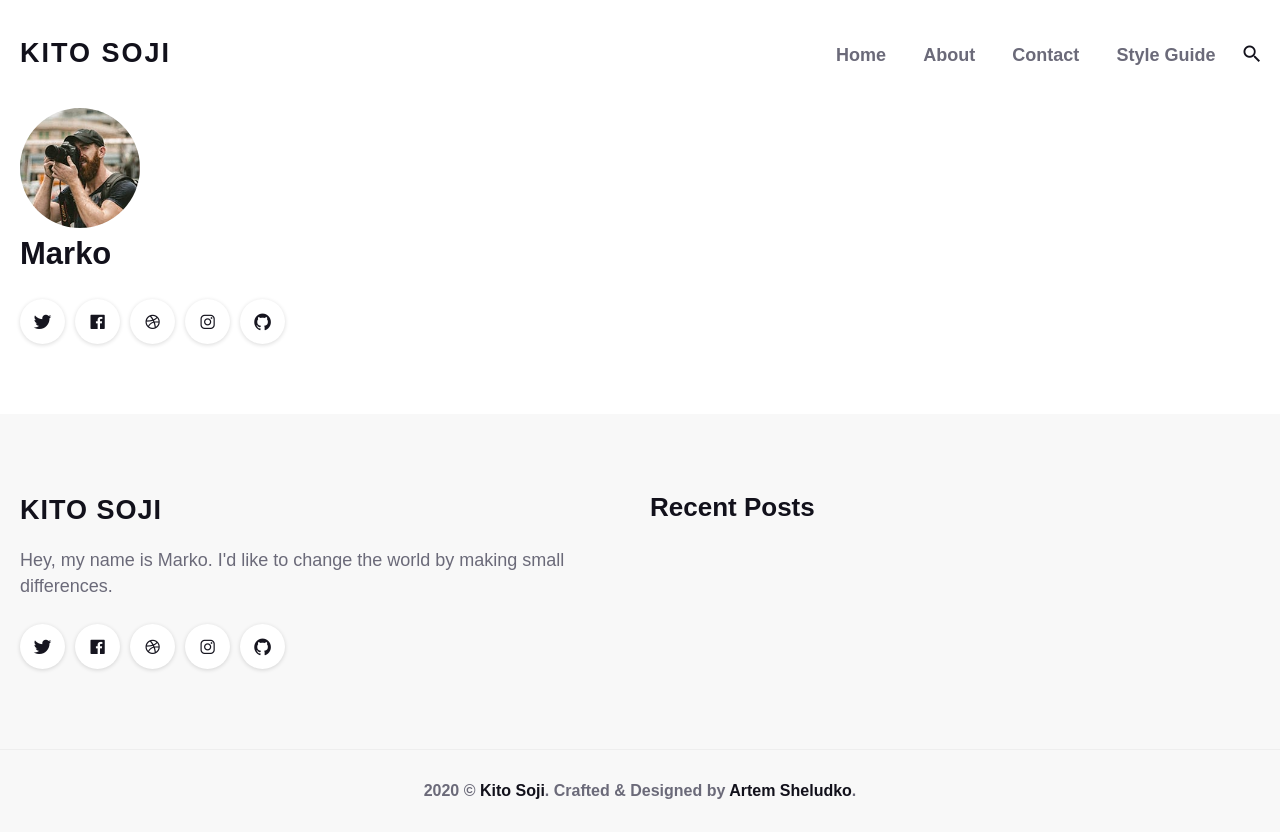
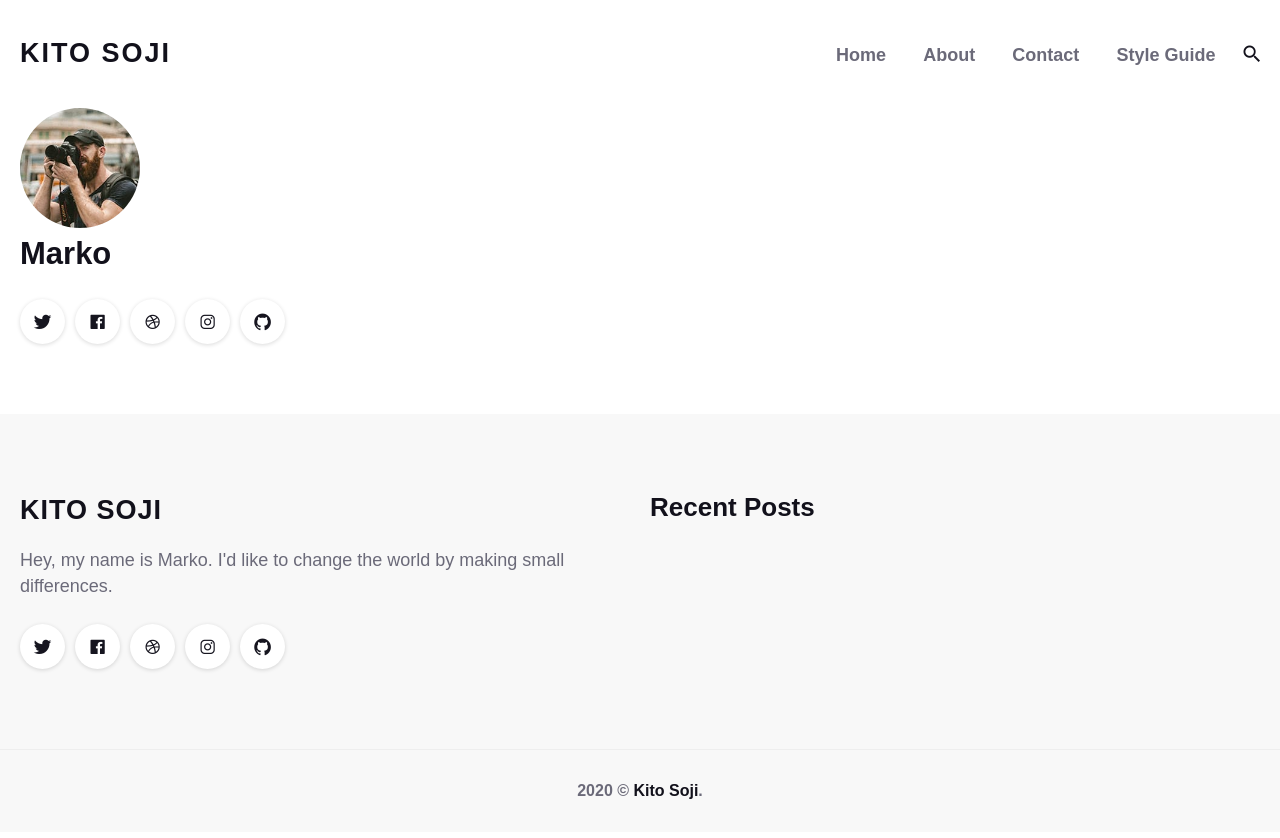
Before and after one commit to kitosoji/kitosoji, a Jekyll site: the page built from index.html, in a window 1280 px wide. Shown: the top 838 px of the page. Built offline with Jekyll 4.4.1, drawn with Linux system fonts in a browser that asks for light colours; nearby versions of some CDN libraries; some web fonts are replaced; the list of posts is cut into pages by our own code.

Commit message:
Update footer.html

```diff
--- a/_includes/footer.html
+++ b/_includes/footer.html
@@ -15,7 +15,7 @@
   <div class="container">
     <div class="row">
       <div class="col col-12">
-        <div class="copyright">{{site.time | date: '%Y'}} &copy; <a href="/">{{site.title}}</a>. Crafted & Designed by <a href="https://jekyllthemes.io/developers/artem-sheludko" target="_blank">Artem Sheludko</a>.</div>
+        <div class="copyright">{{site.time | date: '%Y'}} &copy; <a href="/">{{site.title}}</a>.</div>
       </div>
     </div>
   </div>
```
